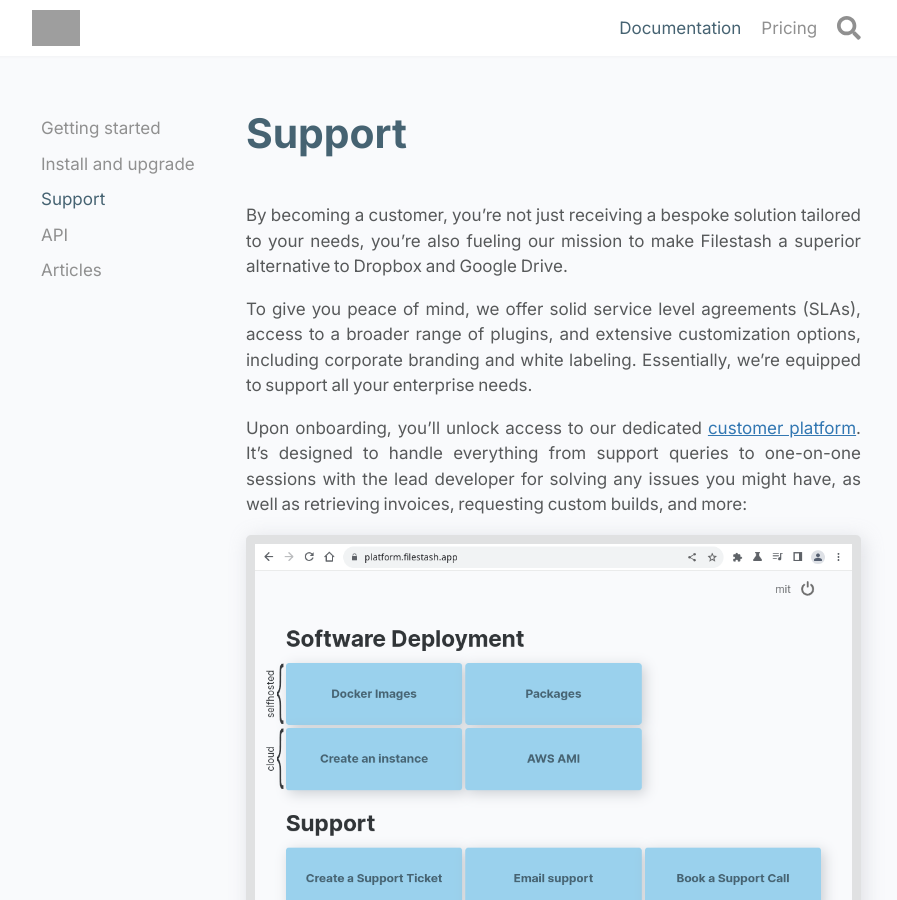
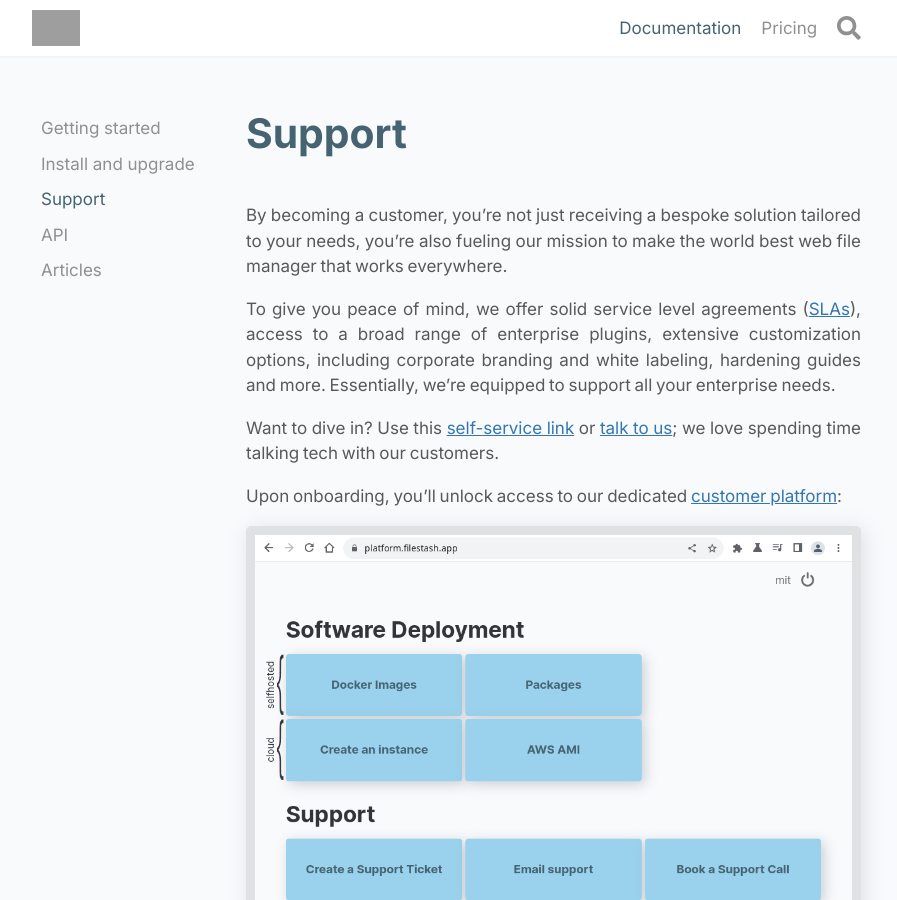
Before and after one commit to mickael-kerjean/filestash-website, a Jekyll site: the page built from _docs/support.md, in a window 1280 px wide and 900 px high. Shown: the whole window, without its empty margins (189-1086 px from the left). Built offline with Jekyll 4.4.1, drawn with Linux system fonts in a browser that asks for light colours; some of the changed text lies outside the part shown; grey boxes are pictures that could not be loaded.

Commit message:
content (doc): support page

```diff
--- a/_docs/support.md
+++ b/_docs/support.md
@@ -5,12 +5,14 @@
 order: 6
 ---
 
-By becoming a customer, you're not just receiving a bespoke solution tailored to your needs, you're also fueling our mission to make Filestash a superior alternative to Dropbox and Google Drive.
+By becoming a customer, you're not just receiving a bespoke solution tailored to your needs, you're also fueling our mission to make the world best web file manager that works everywhere.
 
-To give you peace of mind, we offer solid service level agreements (SLAs), access to a broader range of plugins, and extensive customization options, including corporate branding and white labeling. Essentially, we're equipped to support all your enterprise needs.
+To give you peace of mind, we offer solid service level agreements ([SLAs](/redirect.html?origin=doc::support&url=https://downloads.filestash.app/upload/contract-support.pdf)), access to a broad range of enterprise plugins, extensive customization options, including corporate branding and white labeling, hardening guides and more. Essentially, we're equipped to support all your enterprise needs.
 
-Upon onboarding, you'll unlock access to our dedicated [customer platform](https://platform.filestash.app). It’s designed to handle everything from support queries to one-on-one sessions with the lead developer for solving any issues you might have, as well as retrieving invoices, requesting custom builds, and more:
+Want to dive in? Use this [self-service link](/redirect.html?origin=doc::support&url=https://buy.stripe.com/bIY15scyObhs6be006) or [talk to us](/pricing/?modal=support&origin=doc::support); we love spending time talking tech with our customers.
+
+Upon onboarding, you'll unlock access to our dedicated [customer platform](https://platform.filestash.app):
 
 <img class="fancy" src="/img/screenshots/doc_support.png" alt="setup screenshot" />
 
-Ready to dive in? Use this [self-service link](/redirect.html?origin=doc::support&url=https://buy.stripe.com/bIY15scyObhs6be006) or [talk to us](/pricing/?modal=support&origin=doc::support); we love spending time talking to our customers.
+It’s designed to handle everything from support queries to one-on-one sessions with the lead developer for solving any issues you might have, as well as retrieving invoices, requesting custom builds, and more.
--- a/index.html
+++ b/index.html
@@ -143,7 +143,7 @@
 
 <h2 id="introduce-second-heading">
   The Enterprise File Management Solution<br>
-  <div style="font-size: 1.3rem;margin-top:10px">Integrate your existing Storage, Authentication, and Authorisation Systems</div>
+  <div style="font-size: 1.3rem;margin-top:10px">Integrate your existing Storage, Authentication, and Authorisation Systems altogether</div>
   <br>
   <a href="/pricing/?modal=enterprise" class="btn light">Book a demo</a>
 </h2>
--- a/pages/redirect.html
+++ b/pages/redirect.html
@@ -29,6 +29,8 @@
       } else if (/amazon\.com$/.test(origin)) {
           is_valid = true;
       } else if (/kerjean.me$/.test(origin)) {
+          is_valid = true;
+      } else if (/filestash.app$/.test(origin)) {
           is_valid = true;
       } else {
           is_valid = false;
```
